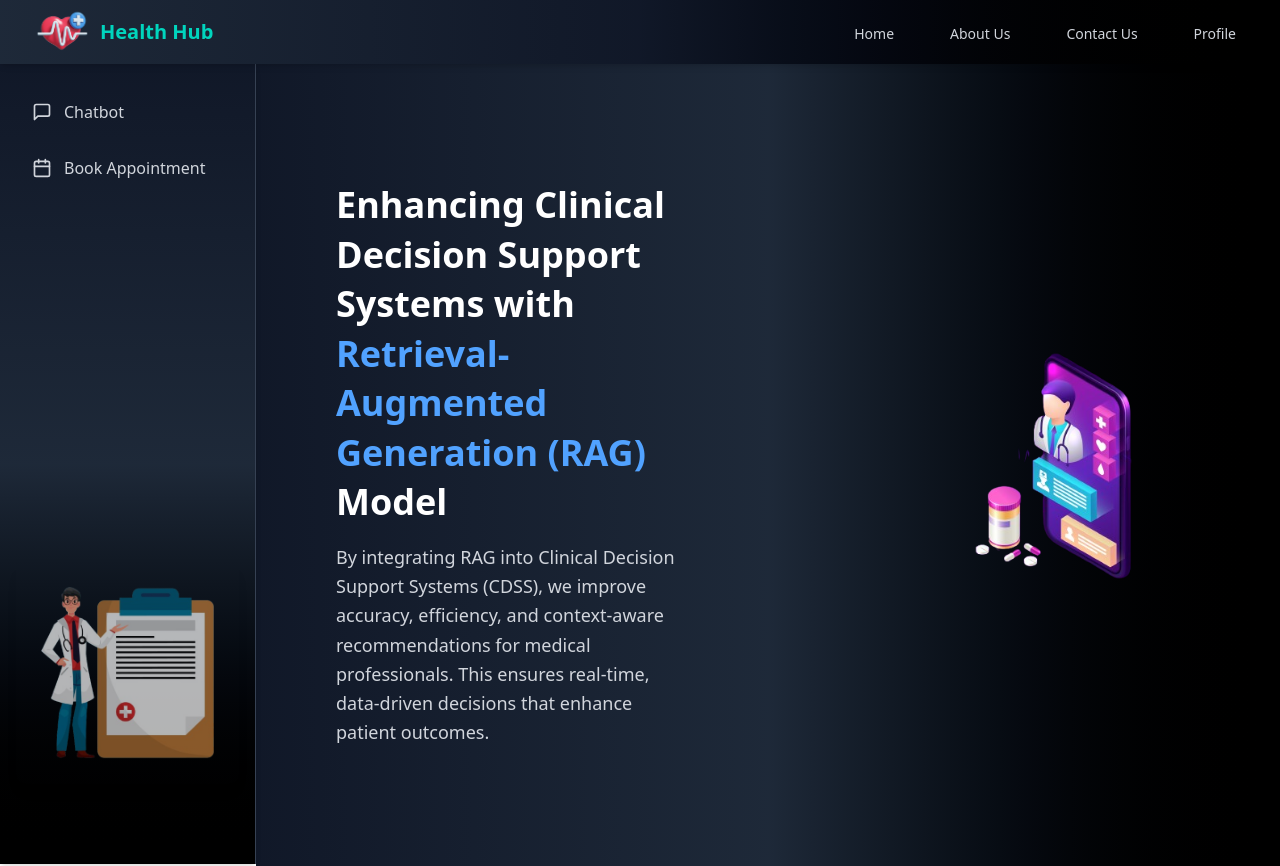
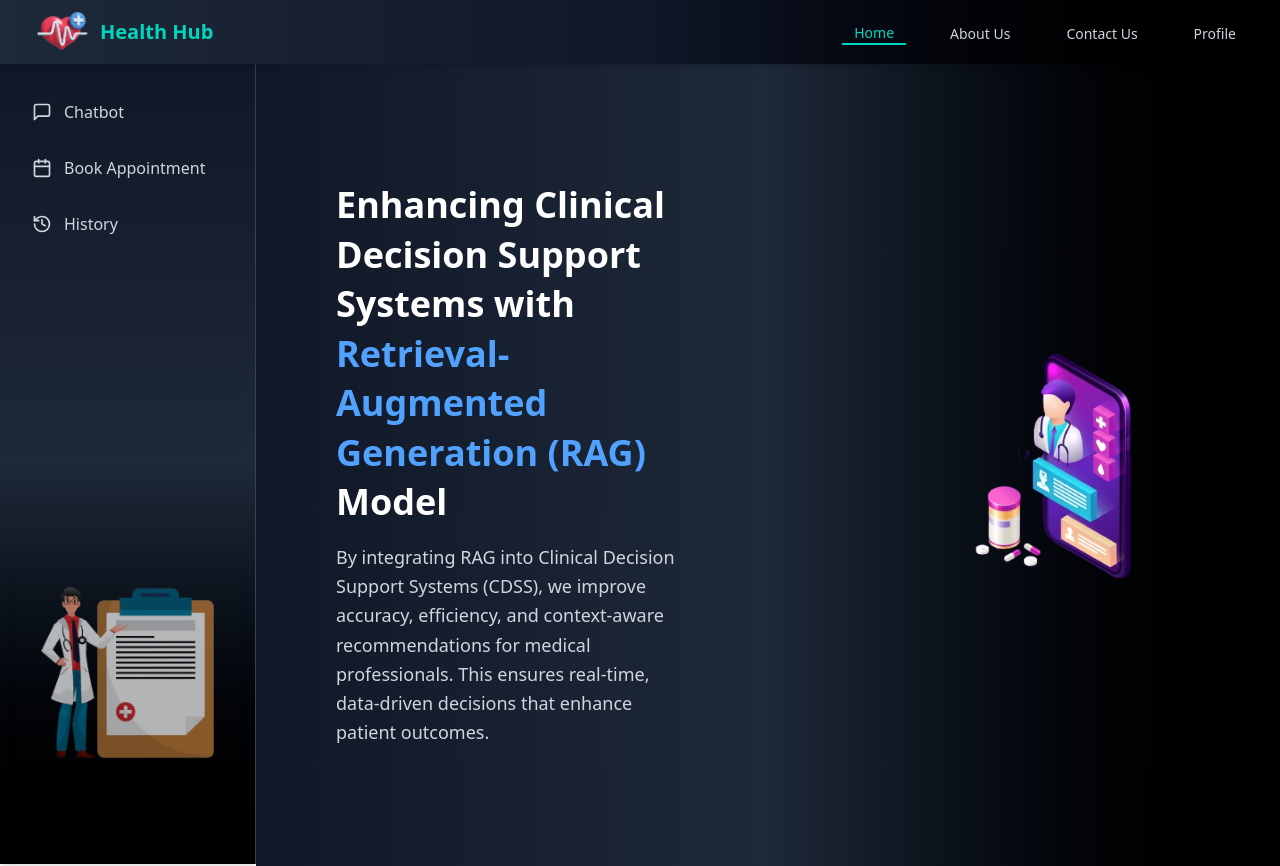
Before and after one commit to Nitish151/Brogrammers_AB2_03, a Next.js app in the folder my-app/: page / in a window 1280 px wide. Shown: the top 866 px of the page. Built offline with nearby package versions, Linux system fonts and the light colour scheme.

Commit message:
History Initialized

```diff
--- a/my-app/Components/Navbar/Navbar.jsx
+++ b/my-app/Components/Navbar/Navbar.jsx
@@ -1,14 +1,21 @@
 "use client";
 
-import React, { useState } from "react";
+import React, { useState, useEffect } from "react";
 import Link from "next/link";
 import Image from "next/image";
 import { usePathname, useRouter } from "next/navigation";
 
 const Navbar = () => {
-  const [activeLink, setActiveLink] = useState("");
+  const [activeLink, setActiveLink] = useState("#home");
   const pathname = usePathname(); // Get current path
   const router = useRouter(); // Navigation router
+
+  useEffect(() => {
+    // Ensure Home is highlighted when on the default page
+    if (pathname === "/") {
+      setActiveLink("#home");
+    }
+  }, [pathname]);
 
   const handleSetActive = (link) => {
     setActiveLink(link);
@@ -41,18 +48,19 @@ const Navbar = () => {
                 <button
                   key={link}
                   onClick={() => handleSetActive(link)}
-                  className={`px-3 pt-1 text-sm font-medium ${activeLink === link && pathname === "/"
+                  className={`px-3 pt-1 text-sm font-medium ${
+                    (activeLink === link && pathname === "/") || (pathname === "/" && link === "#home")
                       ? "text-teal-400 border-b-2 border-teal-400"
                       : "text-gray-300 hover:text-teal-400 hover:border-b-2 hover:border-teal-400"
-                    }`}
+                  }`}
                 >
                   {link === "#home"
                     ? "Home"
                     : link === "#about"
-                      ? "About Us"
-                      : link === "#contact"
-                        ? "Contact Us"
-                        : "Profile"}
+                    ? "About Us"
+                    : link === "#contact"
+                    ? "Contact Us"
+                    : "Profile"}
                 </button>
               ))}
             </div>
--- a/my-app/Components/Sidebar/Sidebar.jsx
+++ b/my-app/Components/Sidebar/Sidebar.jsx
@@ -2,7 +2,7 @@
 import React from "react";
 import Link from "next/link";
 import { usePathname } from "next/navigation";
-import { Calendar, MessageSquare, Home } from "lucide-react";
+import { Calendar, MessageSquare, Home , History} from "lucide-react";
 
 const Sidebar = () => {
   const pathname = usePathname(); // Get current route
@@ -37,6 +37,19 @@ const Sidebar = () => {
               <span>Book Appointment</span>
             </Link>
           </li>
+
+          <li>
+            <Link
+              href="/history"
+              className={`flex items-center px-4 py-3 rounded-lg transition-colors ${pathname === "/history"
+                ? "bg-gradient-to-r from-teal-600 to-teal-800 text-white font-semibold"
+                : "text-gray-300 hover:bg-gradient-to-r hover:from-teal-600 hover:to-teal-800 hover:text-white"
+                }`}
+            >
+              <History className="w-5 h-5 mr-3" />
+              <span>History</span>
+            </Link>
+          </li>
         </ul>
       </nav>
 
--- /dev/null
+++ b/my-app/app/history/page.jsx
@@ -0,0 +1,9 @@
+import React from 'react'
+
+function History() {
+  return (
+    <div>History</div>
+  )
+}
+
+export default History
```
